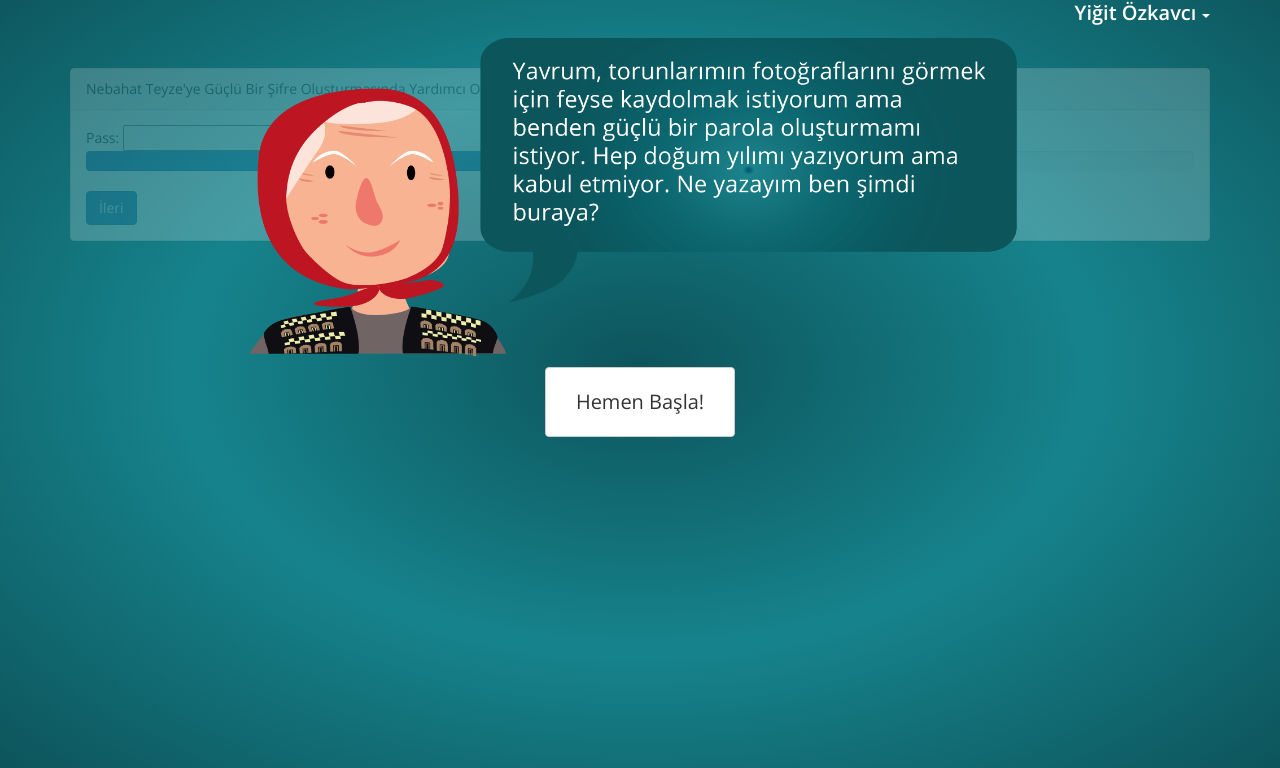
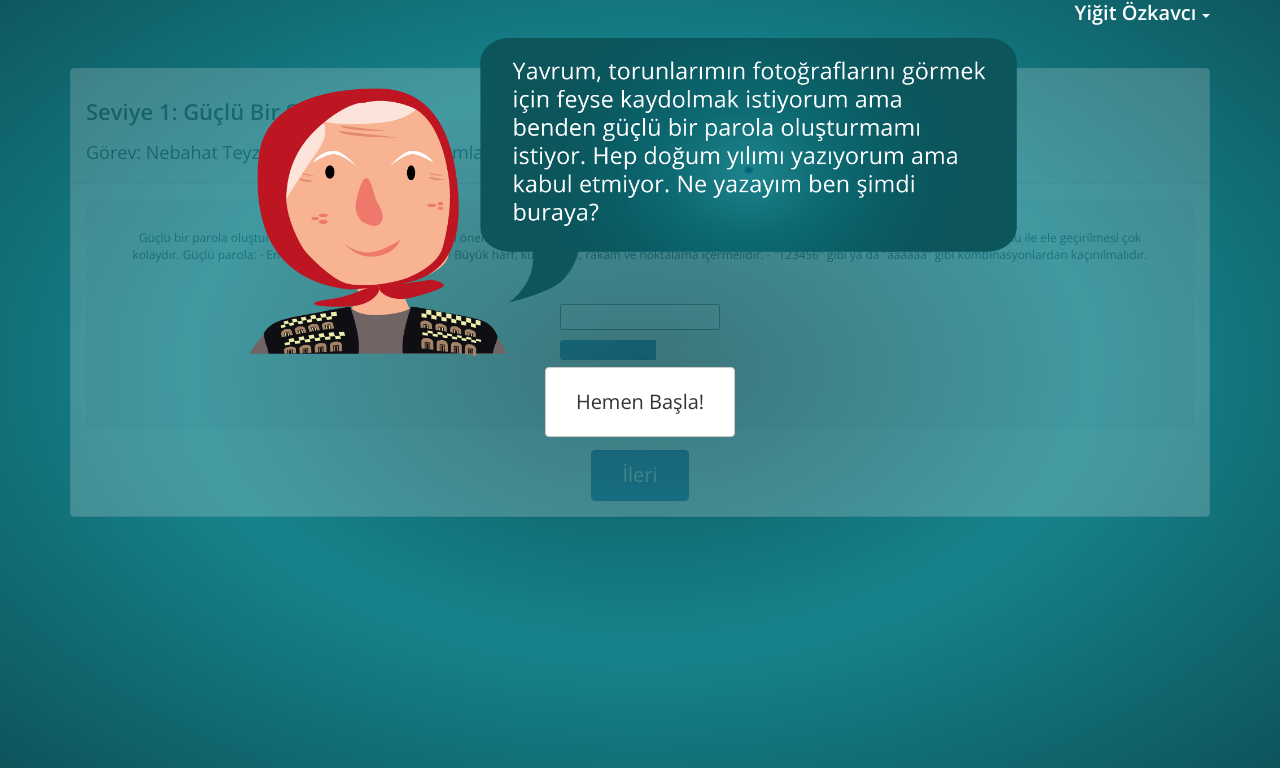
Before and after one commit to smddzcy/ESETGuvenlikOyunu, a PHP site: page /ESETGuvenlikOyunu/oyun/index.php in a window 1280 px wide. Shown: the part 32-800 px from the top of the page. Run offline with PHP 8.4, Linux system fonts and the light colour scheme; some libraries are stand-ins or nearby versions.

Commit message:
Level 1 desing is completed.

```diff
--- a/assets/css/style.css
+++ b/assets/css/style.css
@@ -11,6 +11,11 @@ a:hover {
 	height:100px !important;
 }
 #navbar ul {
+	margin-top:20px;
+}
+.next-button {
+	padding: 10px 30px;
+	font-size:20px;
 	margin-top:20px;
 }
 #level-container {
@@ -40,6 +45,31 @@ a:hover {
 }
 #level {
 	opacity:0.2;
+}
+#level .panel .panel-heading h1 {
+	font-size:22px;
+}
+#level .panel .panel-heading h2 {
+	font-size:18px;
+}
+#level .panel .panel-body {
+	text-align:center;
+}
+#level .panel .panel-body input[type=password] {
+	width:160px;
+}
+#level .panel .panel-body .progress {
+
+	margin-top:10px;
+	width:160px;
+	margin-left:-webkit-calc(50% - 80px);
+	margin-left:-moz-calc(50% - 80px);
+}
+.password-group {
+	background-color:#F2F2F2;
+	width: 100%;
+	margin: 0 auto;
+	padding:30px 30px;
 }
 .username {
 	color:white;
--- a/assets/js/wizard.js
+++ b/assets/js/wizard.js
@@ -18,10 +18,12 @@ $("#password").keypress(function () {
     progress_bar.css('width', val + "%");
 
     var bar_class = "danger";
+    var bar_text = "çok kısa.";
     if (val > 25 && val < 50) {
         bar_class = "warning";
+        var bar_text = "yetersiz.";
     } else if (val > 50) {
-        bar_class = "success";
+        var bar_text = "güçlü.";
     }
 
     progress_bar.attr('class', 'progress-bar progress-bar-' + bar_class);
--- a/views/layouts/footer.php
+++ b/views/layouts/footer.php
@@ -3,8 +3,8 @@
 	    <script src="https://ajax.googleapis.com/ajax/libs/jquery/1.11.3/jquery.min.js"></script>
 	    <!-- Include all compiled plugins (below), or include individual files as needed -->
 	    <script src="<?php echo BASE_URL; ?>assets/js/bootstrap.min.js"></script>
+	    <script src="<?php echo BASE_URL; ?>controller/Handler.js"></script>
 	    <script src="<?php echo BASE_URL; ?>assets/js/wizard.js"></script>
-	    <script src="<?php echo BASE_URL; ?>controller/Handler.js"></script>
 	    <script src="<?php echo BASE_URL; ?>assets/js/jquery.easing.js"></script>
 	</body>
 </html>
--- a/views/levels/level-1.html
+++ b/views/levels/level-1.html
@@ -4,16 +4,32 @@
 </div>
 <div id="level">
     <div class="panel panel-default level-1">
-        <div class="panel-heading">Nebahat Teyze'ye Güçlü Bir Şifre Oluşturmasında Yardımcı Ol</div>
+        <div class="panel-heading">
+            <h1><b>Seviye 1: Güçlü Bir Şifre</b></h1>
+            <h2>Görev: Nebahat Teyzenin güçlü bir şifre tanımlamasına yardımcı ol.</h2>
+        </div>
         <input type="hidden" id="levelCode" value="2xdnf2yncfdsn10tn1230nt12n3nbgasdmn1293n214">
         <div class="panel-body">
-            Pass: <input type="password" id="password" />
-            <div id="password-strength">
-                <div class="progress">
-                    <div class="progress-bar" role="progressbar" aria-valuenow="60" aria-valuemin="0" aria-valuemax="100" style="width: 60%;"></div>
+            <div class="password-group">
+                <small>Güçlü bir parola oluşturmak hesabınızın korunmasının en önemli adımıdır. Kısa ya da sık kullanılan kombinasyonlardan oluşan parolaların deneme yanılma yolu ile ele geçirilmesi çok kolaydır.
+
+Güçlü parola:
+- En az 8 karakterden oluşmalıdır.
+- Büyük harf, küçük harf, rakam ve noktalama içermelidir.
+- "123456" gibi ya da "aaaaaa" gibi kombinasyonlardan kaçınılmalıdır.</small>
+                <div class="clearfix"></div>
+                <hr>
+                <input type="password" id="password" />
+                <div id="password-strength">
+                    <div class="progress">
+                        <div class="progress-bar" role="progressbar" aria-valuenow="60" aria-valuemin="0" aria-valuemax="100" style="width: 60%;"></div>
+
+                    </div>
                 </div>
+                Şifre güvenliği: <span id="password-strength-text">Yetersiz</span>
+                <div class="clearfix"></div>
             </div>
-            <div class="btn btn-primary" onclick="nextLevel()">İleri</div>
+            <div class="btn btn-primary next-button" onclick="nextLevel()">İleri</div>
         </div>
     </div>
 </div>
```
